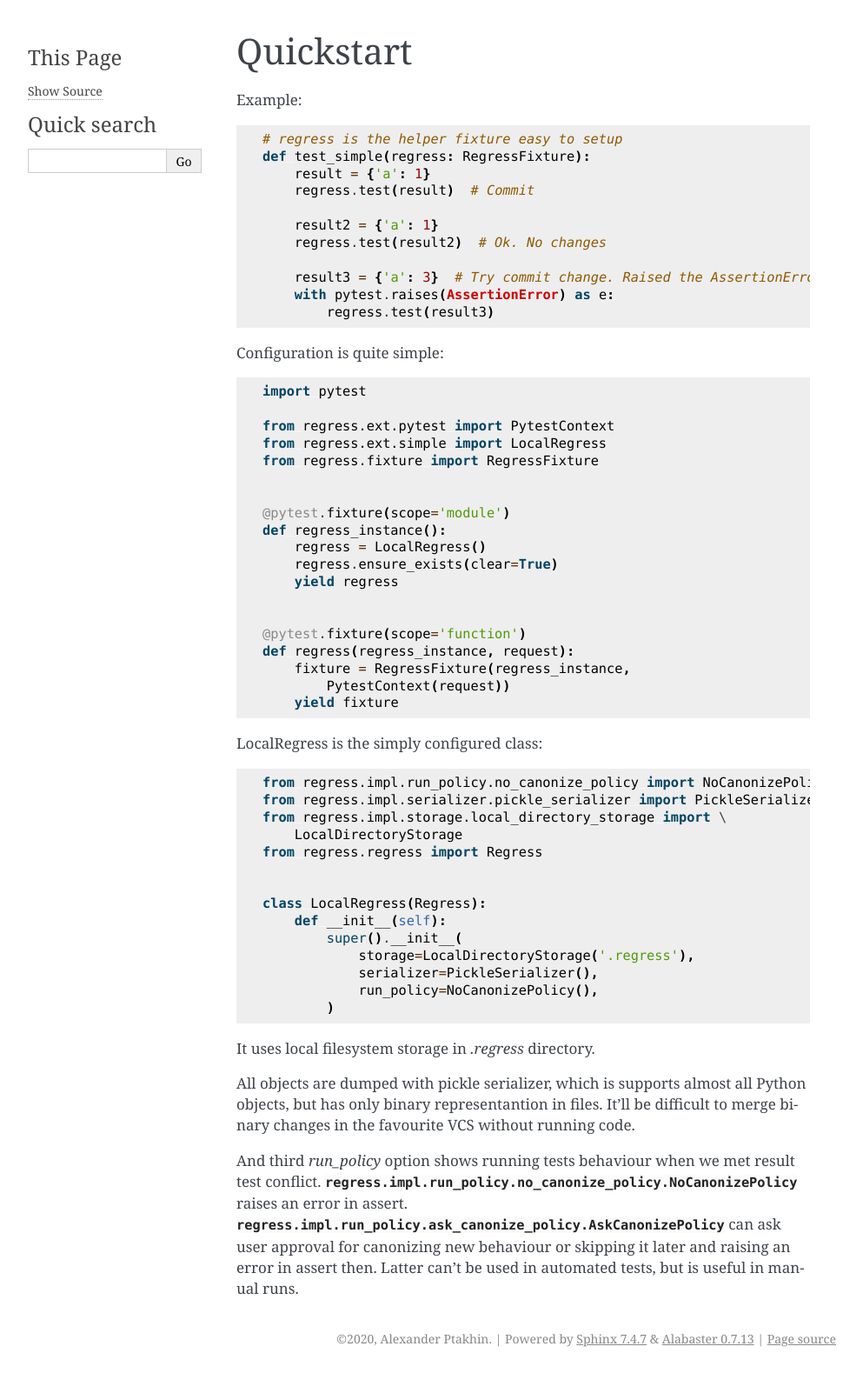
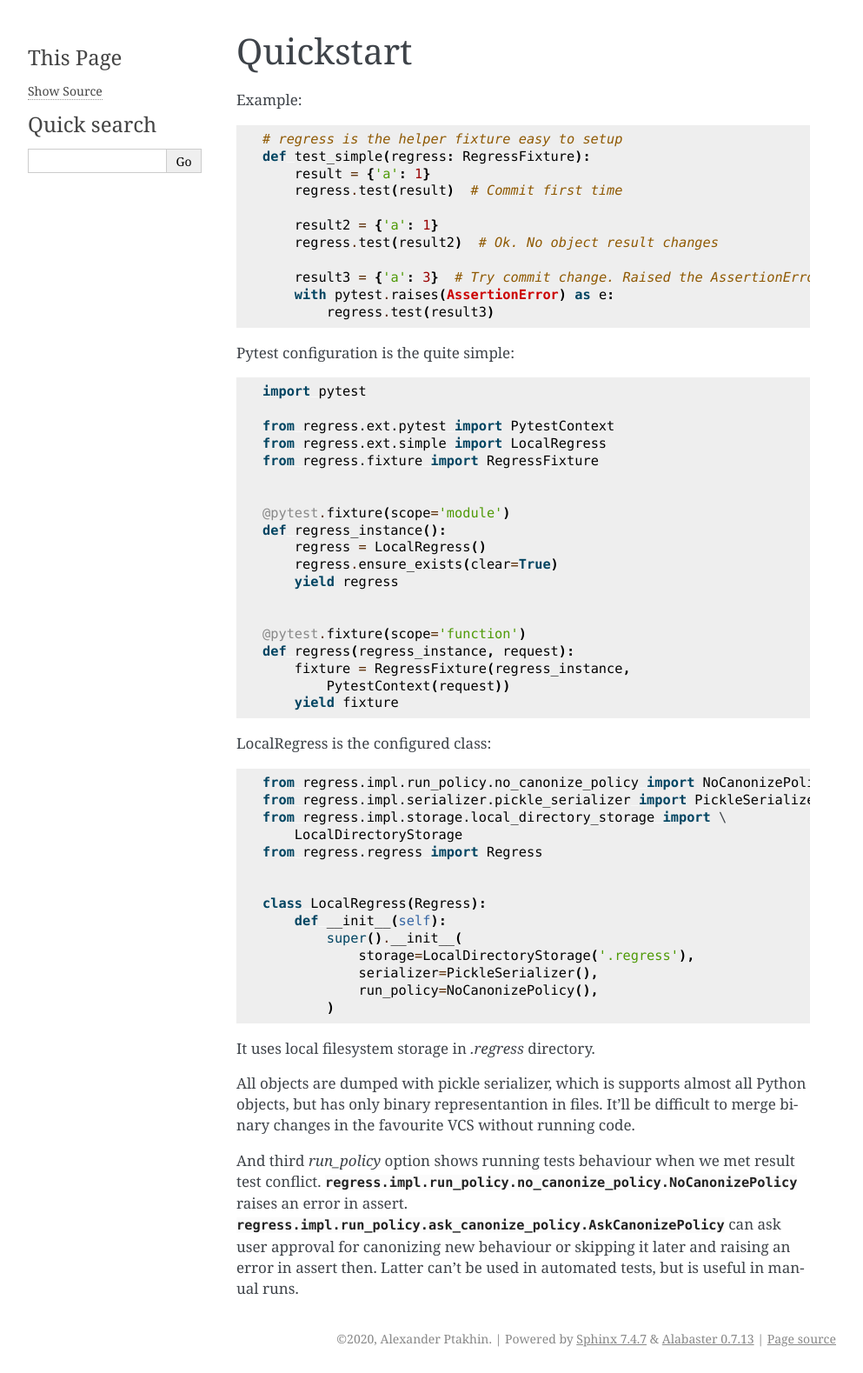
Before and after one commit to aptakhin/testoot, a Sphinx documentation site: the page built from docs/source/usage/quickstart.rst, in a window 1280 px wide. Shown: the whole page at 87% size, without its empty margins (148-1141 px from the left). Built offline with Sphinx 7.4.7, drawn with Linux system fonts in a browser that asks for light colours.

```diff
--- a/docs/source/index.rst
+++ b/docs/source/index.rst
@@ -3,7 +3,7 @@
    You can adapt this file completely to your liking, but it should at least
    contain the root `toctree` directive.
 
-Regress
+Regress docs
 ===================================
 
 .. toctree::
--- a/docs/source/usage/quickstart.rst
+++ b/docs/source/usage/quickstart.rst
@@ -6,18 +6,17 @@ Example::
     # regress is the helper fixture easy to setup
     def test_simple(regress: RegressFixture):
         result = {'a': 1}
-        regress.test(result)  # Commit
+        regress.test(result)  # Commit first time
 
         result2 = {'a': 1}
-        regress.test(result2)  # Ok. No changes
+        regress.test(result2)  # Ok. No object result changes
 
         result3 = {'a': 3}  # Try commit change. Raised the AssertionError
         with pytest.raises(AssertionError) as e:
             regress.test(result3)
 
 
-
-Configuration is quite simple::
+Pytest configuration is the quite simple::
 
     import pytest
 
@@ -40,7 +39,7 @@ Configuration is quite simple::
         yield fixture
 
 
-LocalRegress is the simply configured class::
+LocalRegress is the configured class::
 
     from regress.impl.run_policy.no_canonize_policy import NoCanonizePolicy
     from regress.impl.serializer.pickle_serializer import PickleSerializer
```
Also changed, not shown: README.md (+26 -4 lines), docs/source/api/regress.rst (+5 -6 lines), docs/source/contents.rst (+21 -1 lines), 1 other file.
